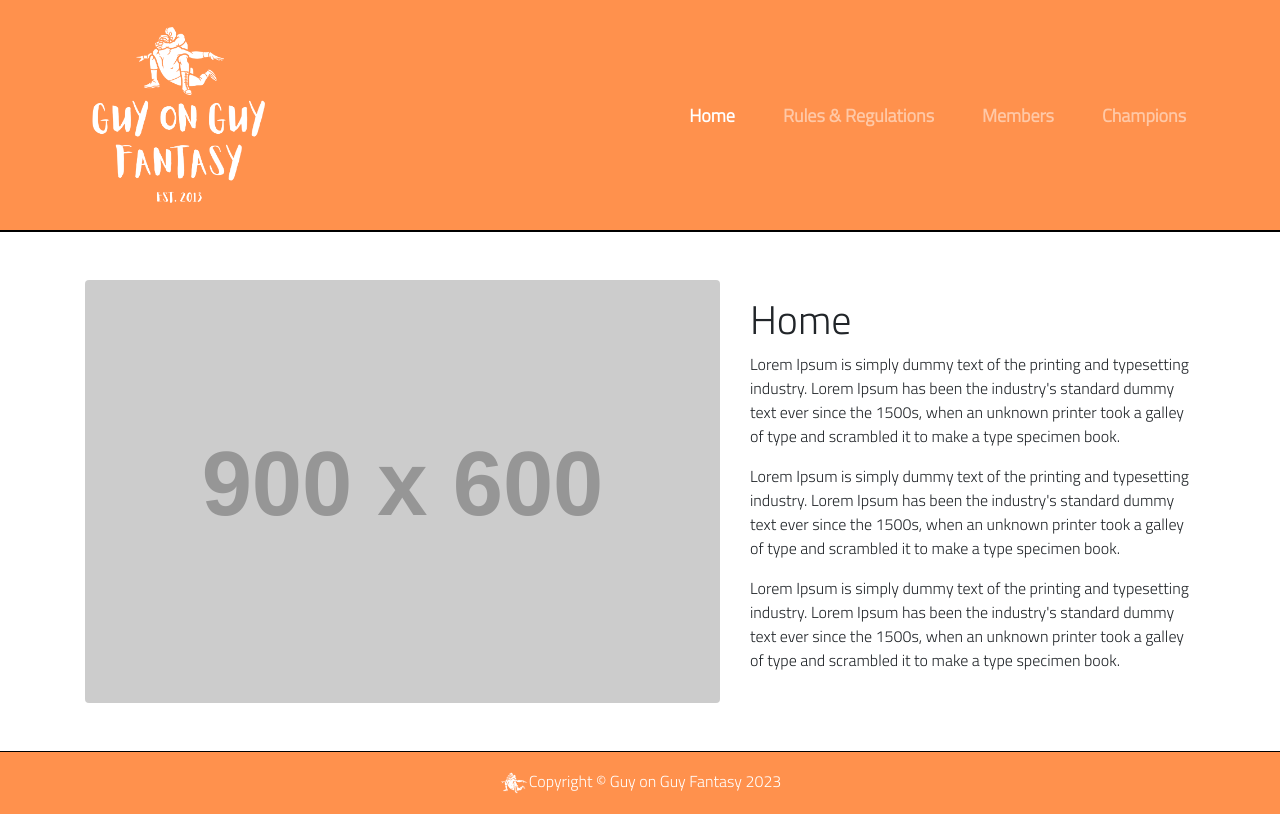
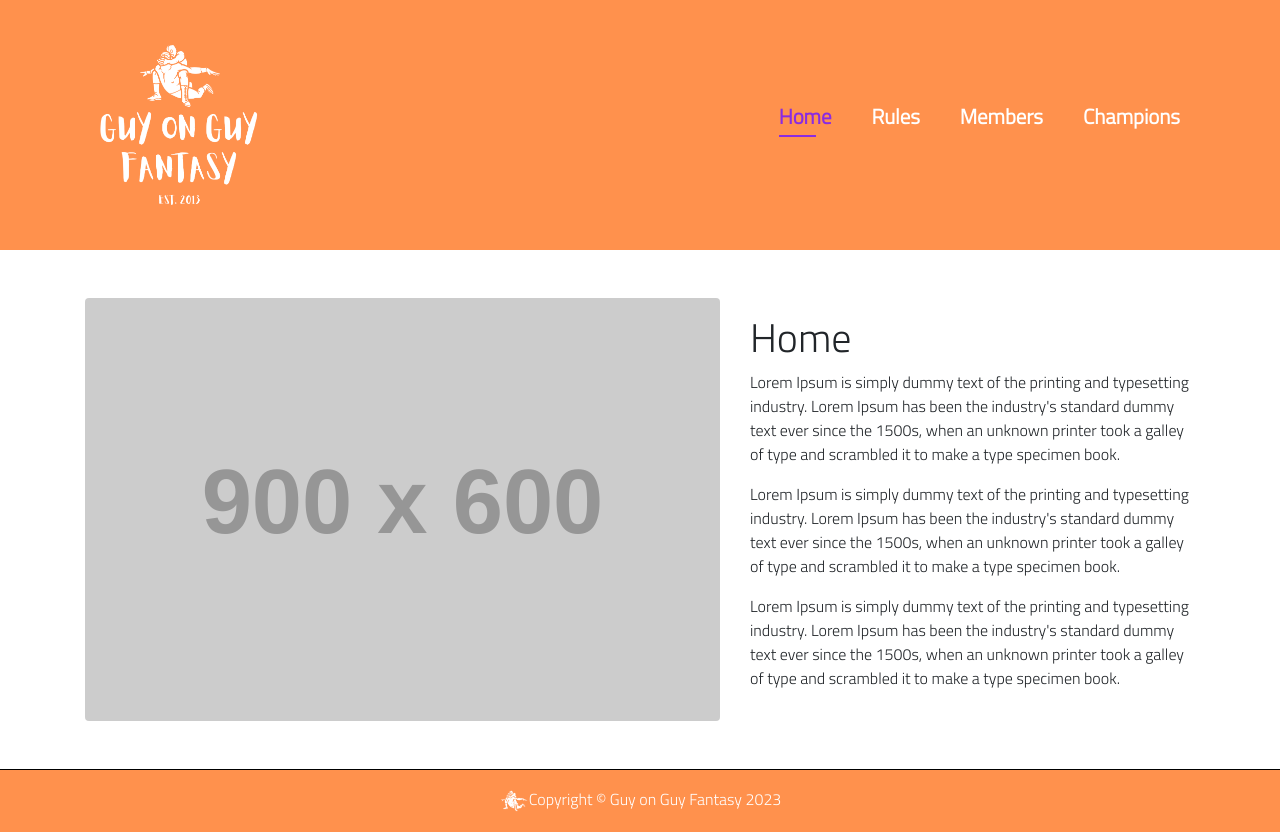
Before and after one commit to justinkemp10/fantasy-football, a React (Create React App) app: page / in a window 1280 px wide. Built offline with nearby package versions, Linux system fonts and the light colour scheme.

Commit message:
mobile navbar updates, mobile styling and nav placement

```diff
--- a/public/index.html
+++ b/public/index.html
@@ -27,6 +27,7 @@
     <link rel="stylesheet" href="https://stackpath.bootstrapcdn.com/bootstrap/4.3.1/css/bootstrap.min.css"/>
 
     <title>React App</title>
+    <link rel="stylesheet" href="https://cdnjs.cloudflare.com/ajax/libs/font-awesome/6.2.1/css/all.min.css" integrity="sha512-MV7K8+y+gLIBoVD59lQIYicR65iaqukzvf/nwasF0nqhPay5w/9lJmVM2hMDcnK1OnMGCdVK+iQrJ7lzPJQd1w==" crossorigin="anonymous" referrerpolicy="no-referrer" />
   </head>
   <body>
     <noscript>You need to enable JavaScript to run this app.</noscript>
--- a/src/components/Nav.css
+++ b/src/components/Nav.css
@@ -1,6 +1,6 @@
 @import url('https://fonts.googleapis.com/css2?family=Titillium+Web:wght@300&display=swap');
 
-*{
+* {
     padding: 0;
     margin: 0;
     box-sizing: border-box;
@@ -8,101 +8,93 @@
 
 }
 
-.navbar {
-    background-color: #ff914d;
-    width: 100%;
+nav {
     display: flex;
-    font-weight: 700;
-    font-size: larger;
-    padding: 0px;
-    border-bottom: 2px solid black;
+    align-items: center;
+    justify-content: space-between;
+    background: #ff914d;
+    padding: 20px 80px;
+    box-shadow: o 5px 15px rgba(0, 0, 0, 0.06);
+}
+
+#navbar {
+    display: flex;
+    align-items: center;
+    justify-content: center;
+}
+
+#navbar li {
+    list-style: none;
+    padding: 0 20px;
     position: relative;
 }
 
-.navigation-menu {
-    margin-left: auto;
+#navbar li a {
+    text-decoration: none;
+    font-size: 1.3rem;
+    font-weight: 600;
+    color: #fff;
+    transition: 0.3s ease-in-out;
 }
 
-.navigation-menu ul {
-    display: flex;
-    padding: 0;
+#navbar li a:hover,
+#navbar li a.active {
+    color: blueviolet;
 }
 
-.navigation-menu li {
-list-style-type: none;
-margin: 0 1rem;
+#navbar li a:hover::after,
+#navbar li a.active::after {
+    content: "";
+    width: 40%;
+    height: 2px;
+    background: blueviolet;
+    position: absolute;
+    bottom: -4px;
+    left: 20px;
 }
 
-.navigation-menu li a {
-text-decoration: none;
-display: block;
-width: 100%;
+#mobile {
+    display: none;
 }
 
-.hamburger {
-    /* removes default border on button element */
-    border: 0;
-    height: 40px;
-    width: 40px;
-    padding: 0.5rem;
-    /* border-radius: 50%; */
-    /* background-color: #283b8b; */
-    color: white;
-    cursor: pointer;
-    transition: background-color 0.2s ease-in-out;
-    /* positions the icon to the right and center aligns it vertically */
-    position: absolute;
-    top: 50%;
-    right: 25px;
-    transform: translateY(-50%);
-    display: none;
-}
-/* .hamburger:hover {
-
-} */
-
-.nav-item {
-    font-size: large;
+#mobile i {
+    color: #fff;
+    align-items: center;
 }
 
-@media screen and (max-width: 768px) {
-    .hamburger {
-      display: block;
+@media screen and (max-width:769px) {
+    #navbar {
+        display: flex;
+        flex-direction: column;
+        align-items: flex-start;
+        justify-content: flex-start;
+        position: fixed;
+        top: 250px;
+        right: -300px;
+        width: 300px;
+        height: 100vh;
+        background: #f1a576;
+        box-shadow: 0 40px 60px rgba(0, 0, 0, 0.1);
+        padding: 40px 0 0 10px;
+        transition: 0.3s ease-in-out;
+        z-index: 999;
+
+    }
+
+    #navbar.active {
+        right: 0px;
+    }
+
+    #navbar li {
+        margin-bottom: 25px;
+    }
+
+    #mobile {
+        display: block;
+    }
+
+    #mobile i {
+        font-size: 24px;
+        cursor: pointer;
     }
 }
-
-@media screen and (max-width: 768px) {
-    .navigation-menu ul {
-      display: none;
-    }
-}
-
-@media screen and (max-width: 768px) {
-    .navigation-menu ul {
-        /* navigation menu is positioned to start 60px from the top of the document (which is directly below the navbar) */
-        position: absolute;
-        top: 60px;
-        left: 0;
-        /* stacks the li tags vertically  */
-        flex-direction: column;
-        /* makes menu span full height and width */
-        width: 100%;
-        height: calc(100vh - 77px);
-        background-color: gray;
-        border-top: 1px solid black;
-    }
-    .navigation-menu li {
-        /* centers link text and strips off margin */
-        text-align: center;
-        margin: 0;
-    }
-    .navigation-menu li a {
-        color: black;
-        /* increases the surface area of the anchor tag to span the full width of the menu */
-        width: 100%;
-        padding: 1.5rem 0;
-    }
-    .navigation-menu li:hover {
-        background-color: #eee;
-    }
-}
--- a/src/components/nav.jsx
+++ b/src/components/nav.jsx
@@ -1,56 +1,68 @@
 import React from "react";
+import { Component } from "react";
 import { NavLink } from "react-router-dom";
-import { useState } from "react";
-import { Bars3Icon } from '@heroicons/react/24/solid';
 import "./Nav.css";
 
 
-function Nav() {
-  const [isNavExpanded, setIsNavExpanded] = useState(false);
+class Nav extends Component {
+  state = { clicked: false };
+  handleClick = () => {
+    this.setState({clicked: !this.state.clicked})
+  }
+
+  render() {
+    //CLOSE NAV MENU ON SCROLL
+    window.onscroll = () => {
+      document.getElementById('navbar').classList.remove('active');
+      // document.getElementById('bar').classList.toggle('clicked');
+    };
+
+    //CLOSE NAV MENU ON CLICK
+    window.onclick = (event) => {
+      if (event.target !== document.getElementById('navbar') && event.target !== document.getElementById('bar')) {
+        setTimeout(() => {
+          document.getElementById('navbar').classList.remove('active');
+          // document.getElementById('bar').classList.toggle('clicked');
+        }, 300);
+      }
+    }
 
     return (
-    <div className="navigator">
-      <nav className="navbar navbar-expand navbar-dark">
-        <div className="container">
+      <nav>
         <NavLink className="navbar-brand" to="/">
-            <img src="../full-logo.png" alt="full-logo" height={220} />
+          <img src="../full-logo.png" alt="full-logo" height={200} />
         </NavLink>
-          <div className="hamburger">
-            <Bars3Icon className="hamburger h-6 w-6 text-blue-500" onClick={() => setIsNavExpanded(isNavExpanded => !isNavExpanded)}/>
-          </div>
-          <div
-            className={
-              isNavExpanded ? "navigation-menu expanded" : "navigation-menu"
-            }
-          >
-            <ul className="navbar-nav ml-auto">
-              <li className="nav-item">
-                <NavLink className="nav-link" to="/">
+        <div>
+          <ul id="navbar" className={this.state.clicked ? "#navbar active" : "#navbar"}>
+            <li>
+              <NavLink className="active" to="/">
                 Home
                 <span className="sr-only">(current)</span>
               </NavLink>
             </li>
-              <li className="nav-item">
-                <NavLink className="nav-link" to="/rulesandregulations">
-                  Rules & Regulations
+            <li>
+              <NavLink to="/rulesandregulations">
+                Rules
               </NavLink>
             </li>
-              <li className="nav-item">
-                <NavLink className="nav-link" to="/currentmembers">
+            <li>
+              <NavLink to="/currentmembers">
                 Members
               </NavLink>
             </li>
-              <li className="nav-item">
-                <NavLink className="nav-link" to="/pastchampions">
+            <li>
+              <NavLink to="/pastchampions">
                 Champions
               </NavLink>
             </li>
           </ul>
         </div>
+        <div id="mobile" onClick={this.handleClick}>
+          <i id="bar" className={this.state.clicked ? "fas fa-times" : "fas fa-bars"}></i>
         </div>
       </nav>
-    </div>
     );
+  }
 }
 
 export default Nav;
```
Lines whose indentation alone changed are shown as unchanged.
